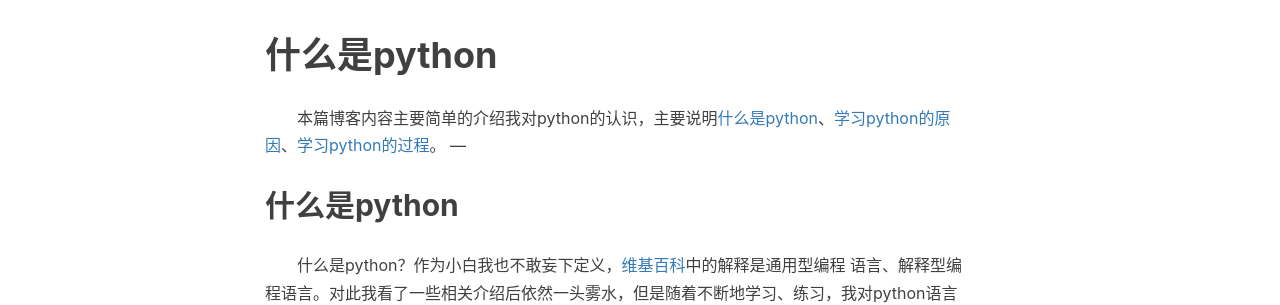
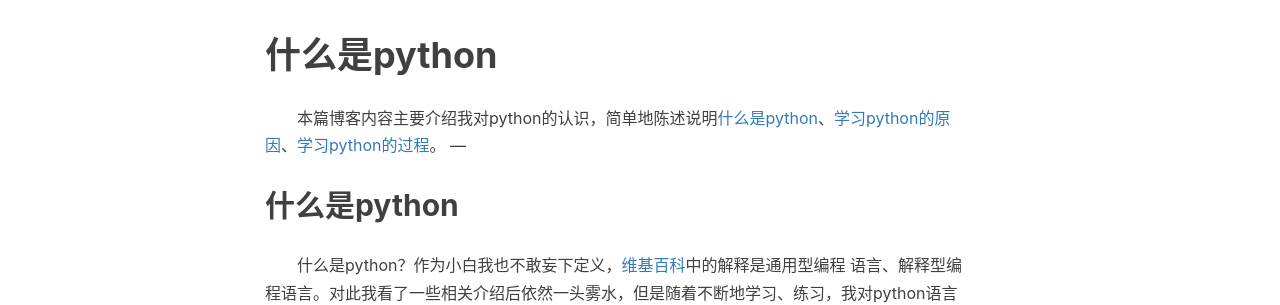
Before and after one commit to DGmzg/DGmzg.github.io, a Jekyll site: the page built from _posts/2018-3-27-python学习笔记01-什么是python.md, in a window 1280 px wide and 900 px high, scrolled down 385 px. Shown: the part 152-457 px from the top of the window. Built offline with Jekyll 4.4.1, drawn with Linux system fonts in a browser that asks for light colours; nearby versions of some CDN libraries; comment, search, counter and statistics services are not loaded.

Commit message:
Update 2018-3-27-python学习笔记01-什么是python.md

```diff
--- a/_posts/2018-3-27-python学习笔记01-什么是python.md
+++ b/_posts/2018-3-27-python学习笔记01-什么是python.md
@@ -10,7 +10,7 @@ tags:
     - python基础内容
 ---
 # 什么是python
-&ensp;&ensp;&ensp;&ensp;本篇博客内容主要简单的介绍我对python的认识，主要说明[什么是python](#bui1)、[学习python的原因](#bui2)、[学习python的过程](
+&ensp;&ensp;&ensp;&ensp;本篇博客内容主要介绍我对python的认识，简单地陈述说明[什么是python](#bui1)、[学习python的原因](#bui2)、[学习python的过程](
 #bui3)。
 ---
 <p id = "bui1"></p>
```
